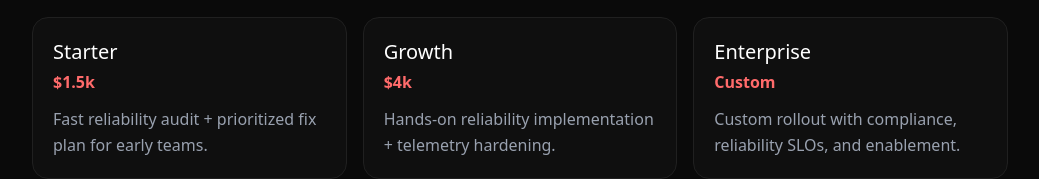
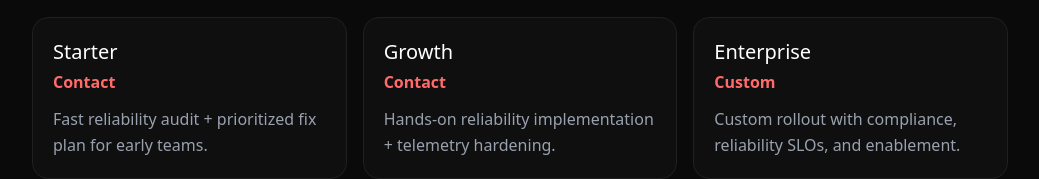
Before and after one commit to jlgrimes/conch-web, a Next.js app: page /reliability in a window 1280 px wide. Shown: the part 738-917 px from the top of the page, without its empty margins (120-1159 px from the left). Built offline with nearby package versions, Linux system fonts and the light colour scheme.

Commit message:
fix(web): add homepage reliability link and remove hardcoded reliability prices

```diff
--- a/app/page.tsx
+++ b/app/page.tsx
@@ -37,6 +37,10 @@ export default function Home() {
         <div className="flex items-center gap-3">
           <span className="text-2xl">🐚</span>
           <span className="text-xl font-bold tracking-tight text-white mb-0.5">Conch</span>
+        </div>
+        <div className="flex items-center gap-5 text-sm">
+          <a href="/reliability" className="text-gray-400 hover:text-white transition-colors">Reliability</a>
+          <a href="https://app.conch.lol" target="_blank" rel="noreferrer" className="text-gray-400 hover:text-white transition-colors">Portal</a>
         </div>
       </nav>
 
--- a/app/reliability/page.tsx
+++ b/app/reliability/page.tsx
@@ -19,12 +19,12 @@ function FadeIn({ children, delay = 0, className = "" }: { children: React.React
 const tiers = [
   {
     name: "Starter",
-    price: "$1.5k",
+    price: "Contact",
     detail: "Fast reliability audit + prioritized fix plan for early teams.",
   },
   {
     name: "Growth",
-    price: "$4k",
+    price: "Contact",
     detail: "Hands-on reliability implementation + telemetry hardening.",
   },
   {
```
